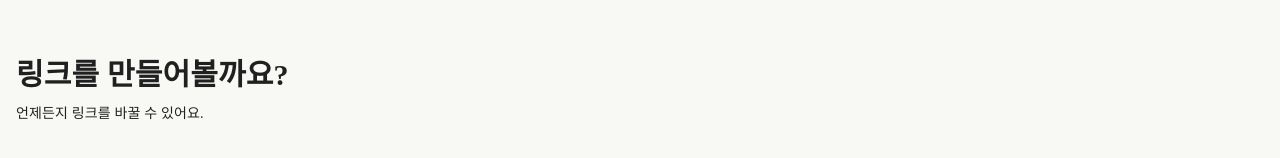
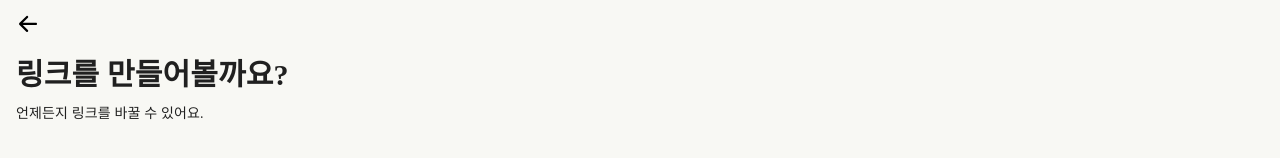
Before and after one commit to CCC-org/keewe-front, a Next.js app: page /onboard in a window 1280 px wide. Shown: the top 158 px of the page. Built offline with nearby package versions, Linux system fonts and the light colour scheme; a web font is replaced by a local one.

Commit message:
새로운 임포트 적용

```diff
--- a/src/components/Header/PrevArrowSection.tsx
+++ b/src/components/Header/PrevArrowSection.tsx
@@ -1,12 +1,12 @@
 import React from 'react';
 import SVGButton from '@components/Button/SVGButton';
 import Box from '@mui/material/Box';
-import arrow_back from '@icons/arrow_back';
+import arrow_back_24px from '@icons/arrow_back_24px';
 
 const PrevArrowSection = () => {
 	return (
 		<Box margin="10px 16px 10px 16px">
-			<SVGButton source={arrow_back}></SVGButton>
+			<SVGButton source={arrow_back_24px}></SVGButton>
 		</Box>
 	);
 };
```
